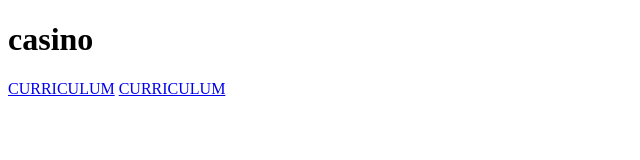
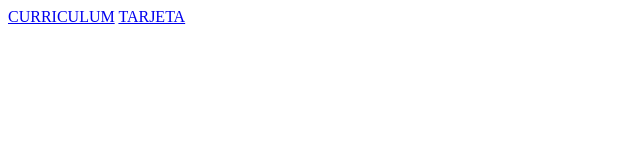
Before and after one commit to saaantiii07/practicas, a plain HTML site: page index.html in a window 1280 px wide. Shown: the whole page, without its empty margins (0-640 px from the left). Drawn offline with Linux system fonts and the light colour scheme.

Commit message:
TP01-TARJETA

```diff
--- a/index.html
+++ b/index.html
@@ -6,8 +6,7 @@
     <title>PORTAFOLIO</title>
 </head>
 <body>
-    <h1>casino</h1>
     <a class="card" href="./TP00-CURRICULUM/index.html">CURRICULUM</a>
-    <a class="card" href="./TP01-TARJETA/index.html">CURRICULUM</a>
+    <a class="card" href="./TP01-TARJETA/index.html">TARJETA</a>
 </body>
 </html>
```
